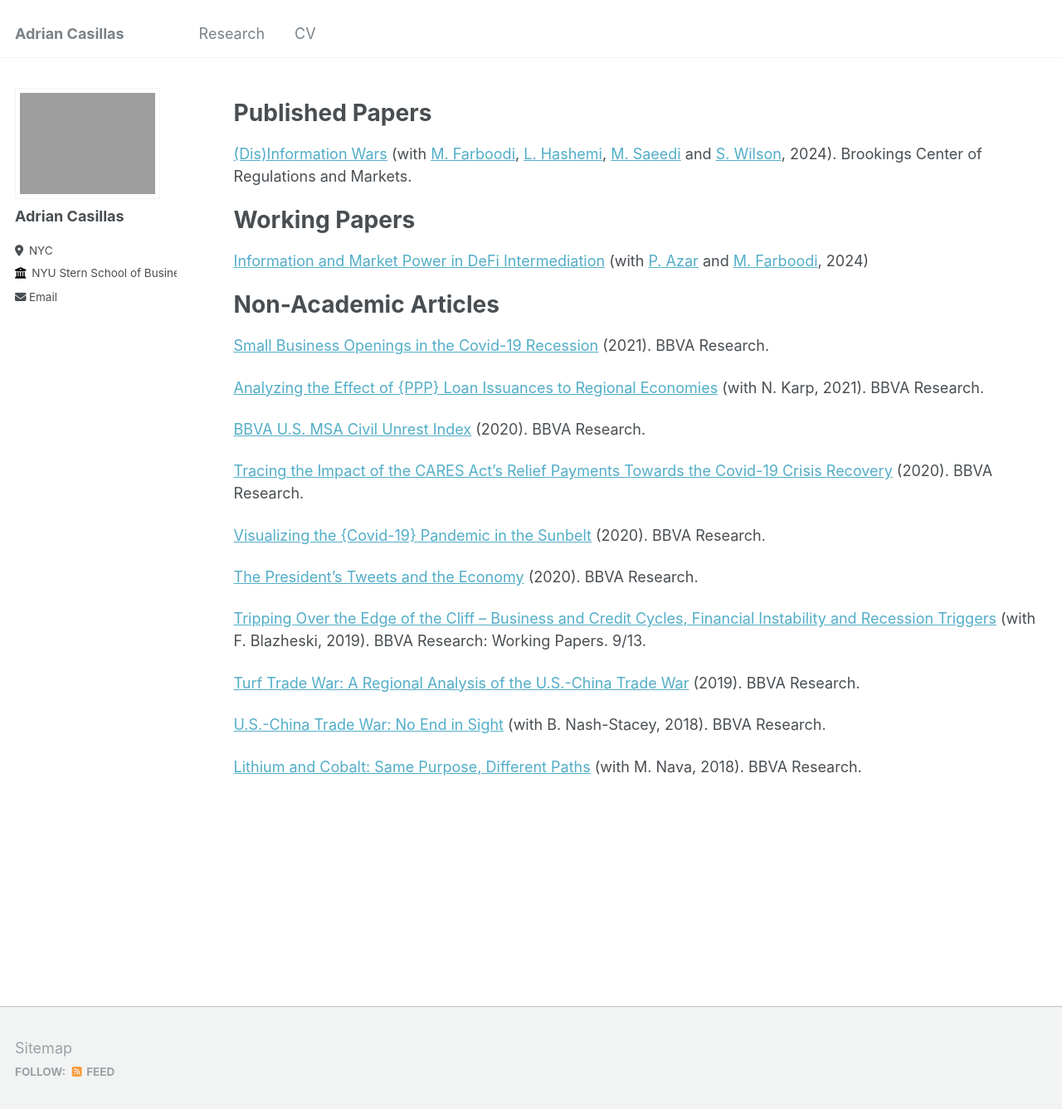
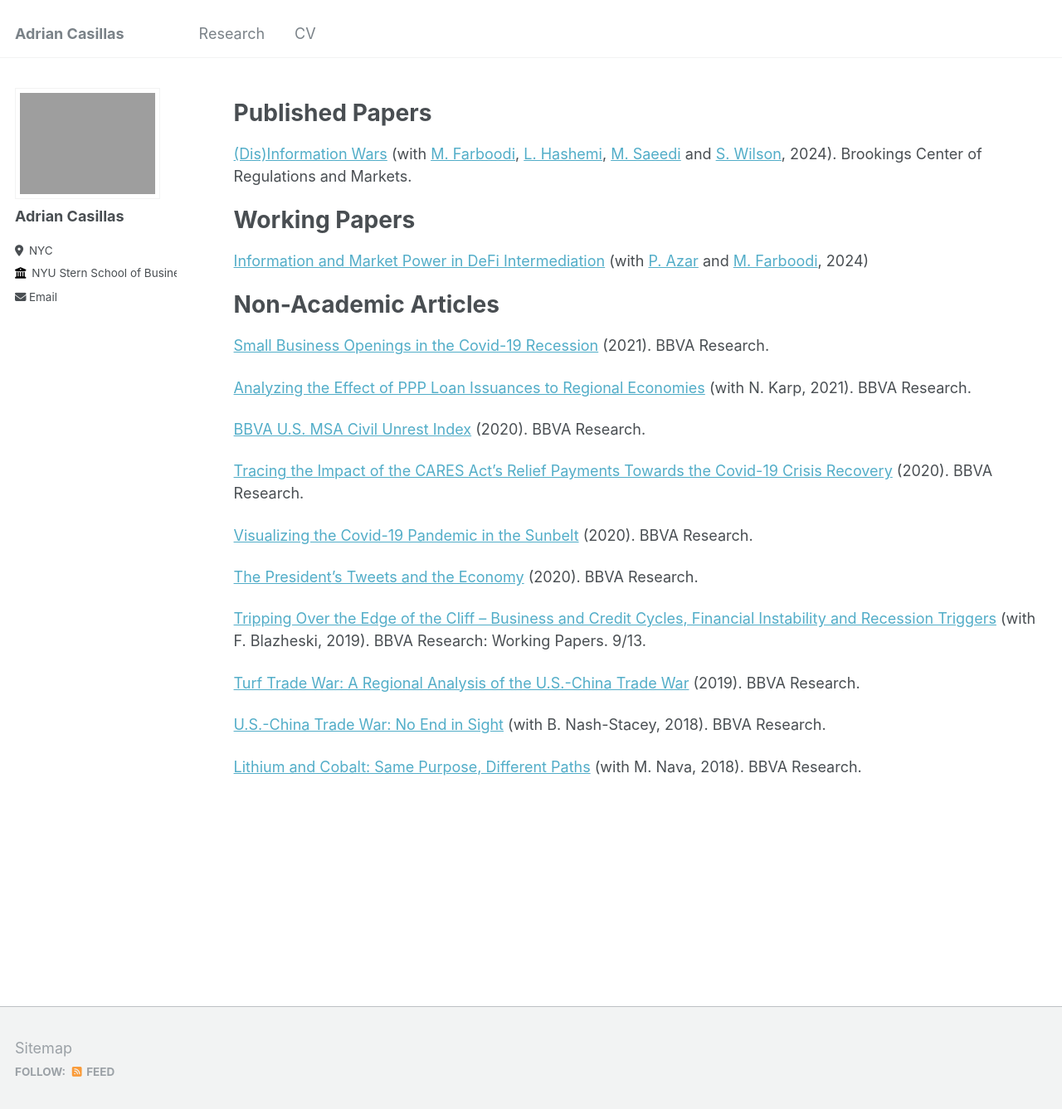
Before and after one commit to Adrian-Casillas/adrian-casillas.github.io, a Jekyll site: the page built from _pages/publications.md, in a window 1280 px wide and 1350 px high. Shown: the top 1337 px of the window at 83% size. Built offline with Jekyll 4.4.1, drawn with Linux system fonts in a browser that asks for light colours.

```diff
--- a/_pages/publications.md
+++ b/_pages/publications.md
@@ -23,13 +23,13 @@ author_profile: true
 
 [Small Business Openings in the Covid-19 Recession](https://www.bbvaresearch.com/en/publicaciones/us-small-business-openings-in-the-covid-19-recession/) (2021). BBVA Research.
 
-[Analyzing the Effect of {PPP} Loan Issuances to Regional Economies](https://www.bbvaresearch.com/en/publicaciones/analyzing-the-effect-of-ppp-loan-issuances-to-regional-economies/) (with N. Karp, 2021). BBVA Research.
+[Analyzing the Effect of PPP Loan Issuances to Regional Economies](https://www.bbvaresearch.com/en/publicaciones/analyzing-the-effect-of-ppp-loan-issuances-to-regional-economies/) (with N. Karp, 2021). BBVA Research.
 
 [BBVA U.S. MSA Civil Unrest Index](https://www.bbvaresearch.com/en/publicaciones/u-s-economic-outlook-4q20/) (2020). BBVA Research.
 
 [Tracing the Impact of the CARES Act's Relief Payments Towards the Covid-19 Crisis Recovery](https://www.bbvaresearch.com/en/publicaciones/u-s-economic-outlook-third-quarter-2020/) (2020). BBVA Research.
 
-[Visualizing the {Covid-19} Pandemic in the Sunbelt](https://www.bbvaresearch.com/en/publicaciones/u-s-economic-outlook-second-quarter-2020/) (2020). BBVA Research.
+[Visualizing the Covid-19 Pandemic in the Sunbelt](https://www.bbvaresearch.com/en/publicaciones/u-s-economic-outlook-second-quarter-2020/) (2020). BBVA Research.
 
 [The President's Tweets and the Economy](https://www.bbvaresearch.com/en/publicaciones/u-s-economic-outlook-first-quarter-2020/) (2020). BBVA Research.
 
```
